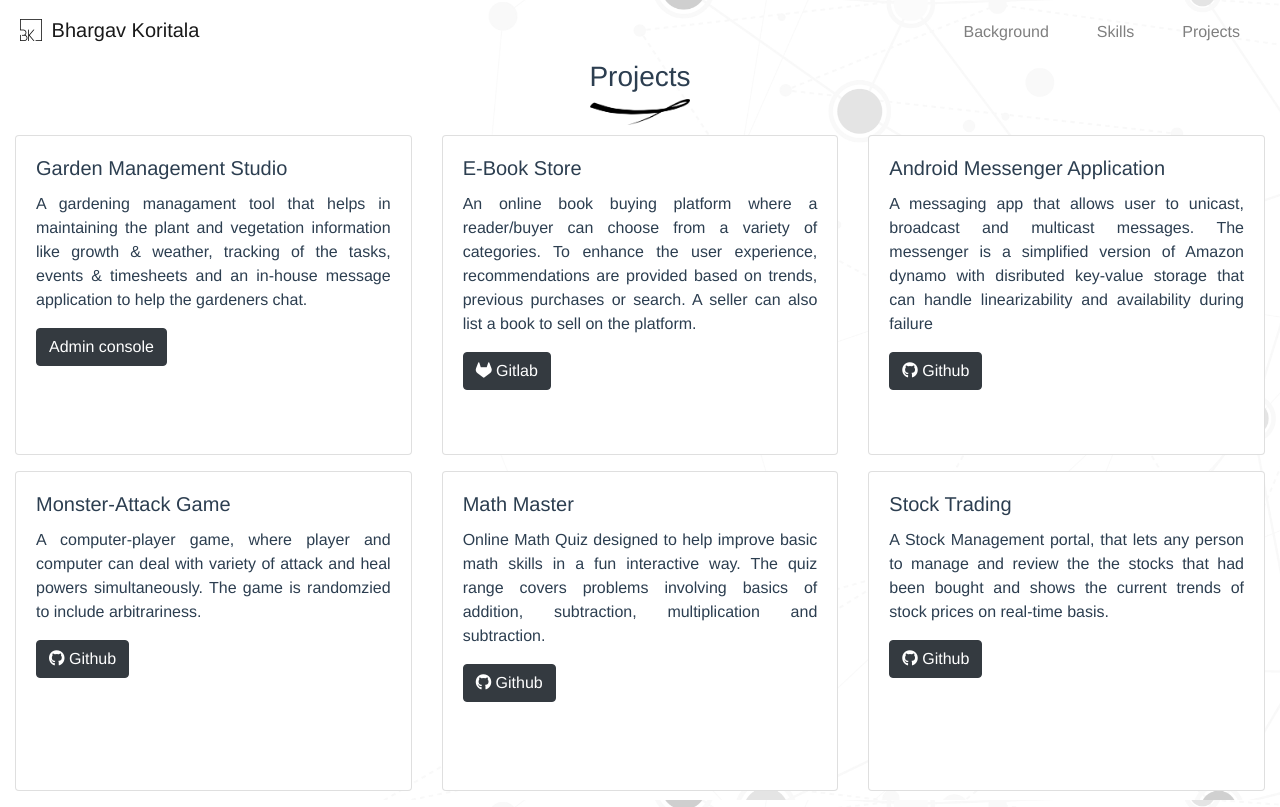
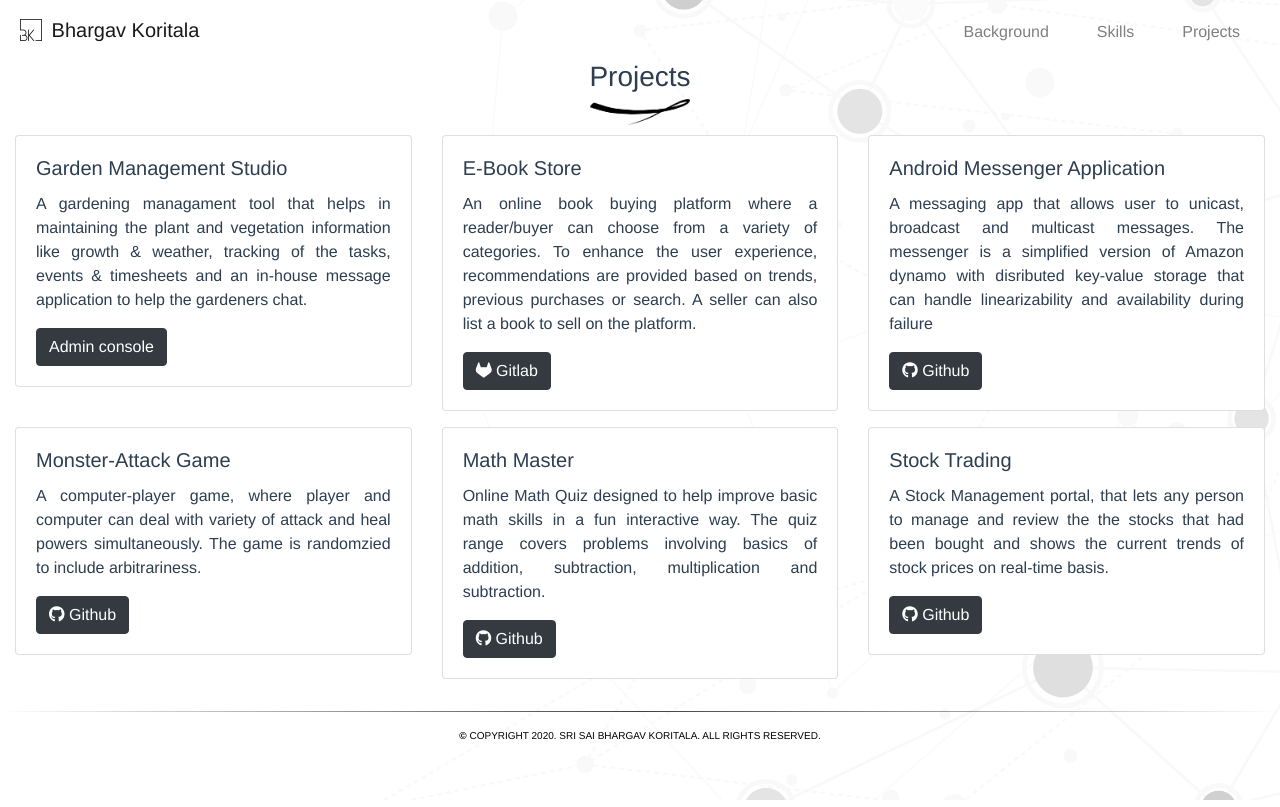
Before and after one commit to bhargavkoritala/Portfolio-Sri-Sai-Bhargav-Koritala, a Vue app: page /projects in a window 1280 px wide. Built offline with nearby package versions, Linux system fonts and the light colour scheme; a small style sheet from the web is missing.

Commit message:
footer note included

```diff
--- a/src/App.vue
+++ b/src/App.vue
@@ -19,8 +19,22 @@
   </div>
 </nav>
     <router-view/>
+    <Footer></Footer>
   </div>
 </template>
+
+<script>
+
+import Footer from './components/Footer';
+
+export default {
+  name: 'App',
+  components : {
+    Footer
+  }
+}
+</script>
+
 
 <style>
 
--- /dev/null
+++ b/src/components/Footer.vue
@@ -0,0 +1,32 @@
+<template>
+  <div id="footer">
+    <hr class="soft">
+    <div class="container text-center">
+      <p>
+        <span>
+          <strong>&copy;</strong> COPYRIGHT 2020. SRI SAI BHARGAV KORITALA. ALL RIGHTS RESERVED.
+        </span>
+      </p>
+    </div>
+  </div>
+</template>
+
+
+<style>
+  #footer {
+    margin-bottom: 5vh;
+  }
+
+ hr.soft {
+    border: 0;
+    height: 1px;
+    background-image: -webkit-linear-gradient(left, rgba(0,0,0,0), rgba(0,0,0,0.75), rgba(0,0,0,0));
+    background-image: -moz-linear-gradient(left, rgba(0,0,0,0), rgba(0,0,0,0.75), rgba(0,0,0,0));
+    background-image: -ms-linear-gradient(left, rgba(0,0,0,0), rgba(0,0,0,0.75), rgba(0,0,0,0));
+    background-image: -o-linear-gradient(left, rgba(0,0,0,0), rgba(0,0,0,0.75), rgba(0,0,0,0));
+ }
+  #footer p {
+    font-size: 10px;
+    color: #000000 !important;
+  }
+</style>
--- a/src/views/Home.vue
+++ b/src/views/Home.vue
@@ -147,8 +147,6 @@ ul li:nth-child(4) a:hover .far {
   background: #D44638;
 }
 
-
-
 .typewriter h3 strong {
   color: 2c3e50;
   text-align: center;
--- a/src/views/Projects.vue
+++ b/src/views/Projects.vue
@@ -7,7 +7,7 @@
     </h3>
     <div class="row">
   <div class="mb-3 col-lg-4 col-md-4 col-sm-4 col-12" :key="index" v-for="(project,index) in projects">
-    <div class="card" style="height: 40vh;">
+    <div class="card">
       <div class="card-body">
         <h5 class="card-title">{{project.name}}</h5>
         <p class="card-text text-justify">{{project.desc}}</p>
```
